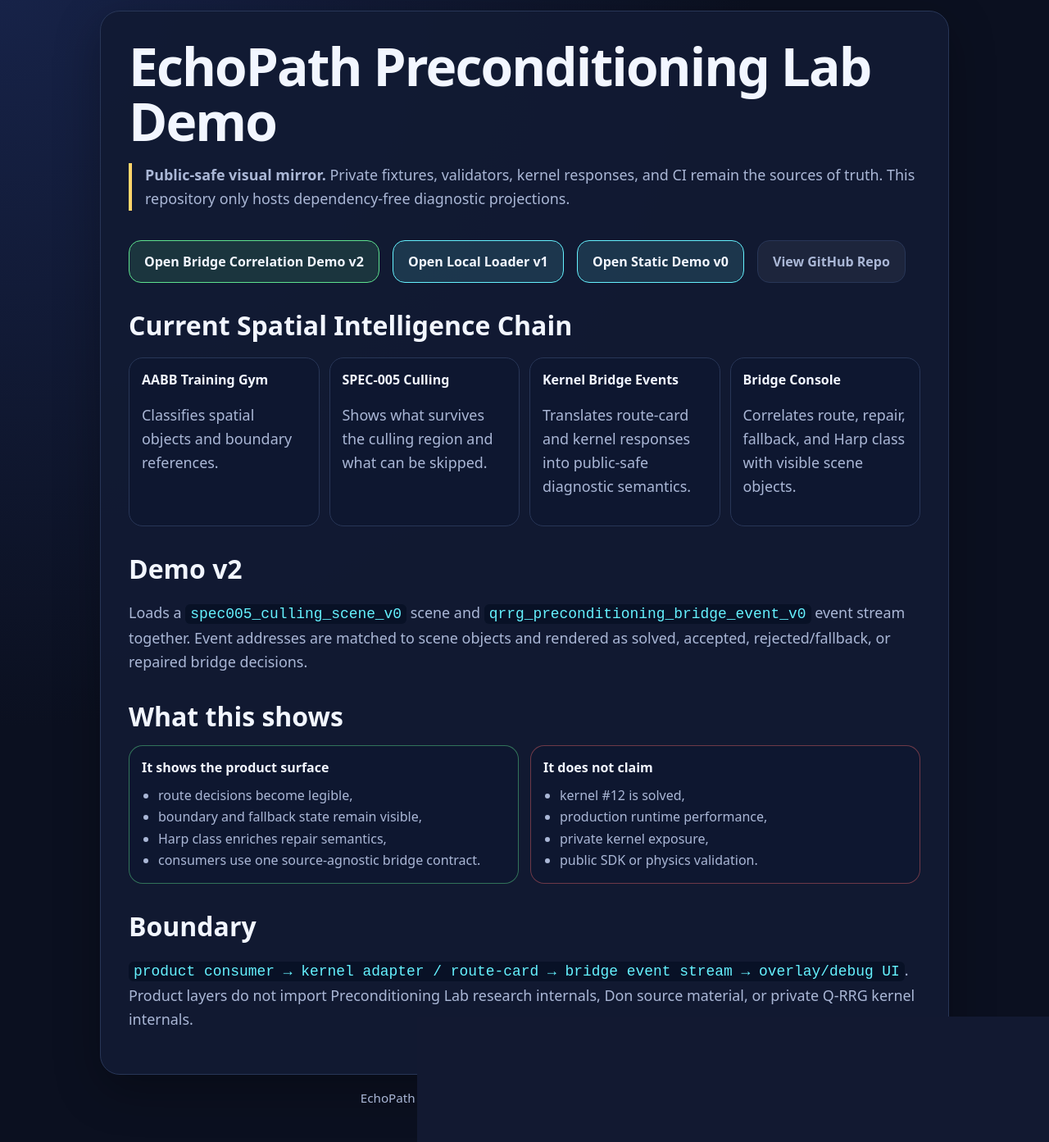
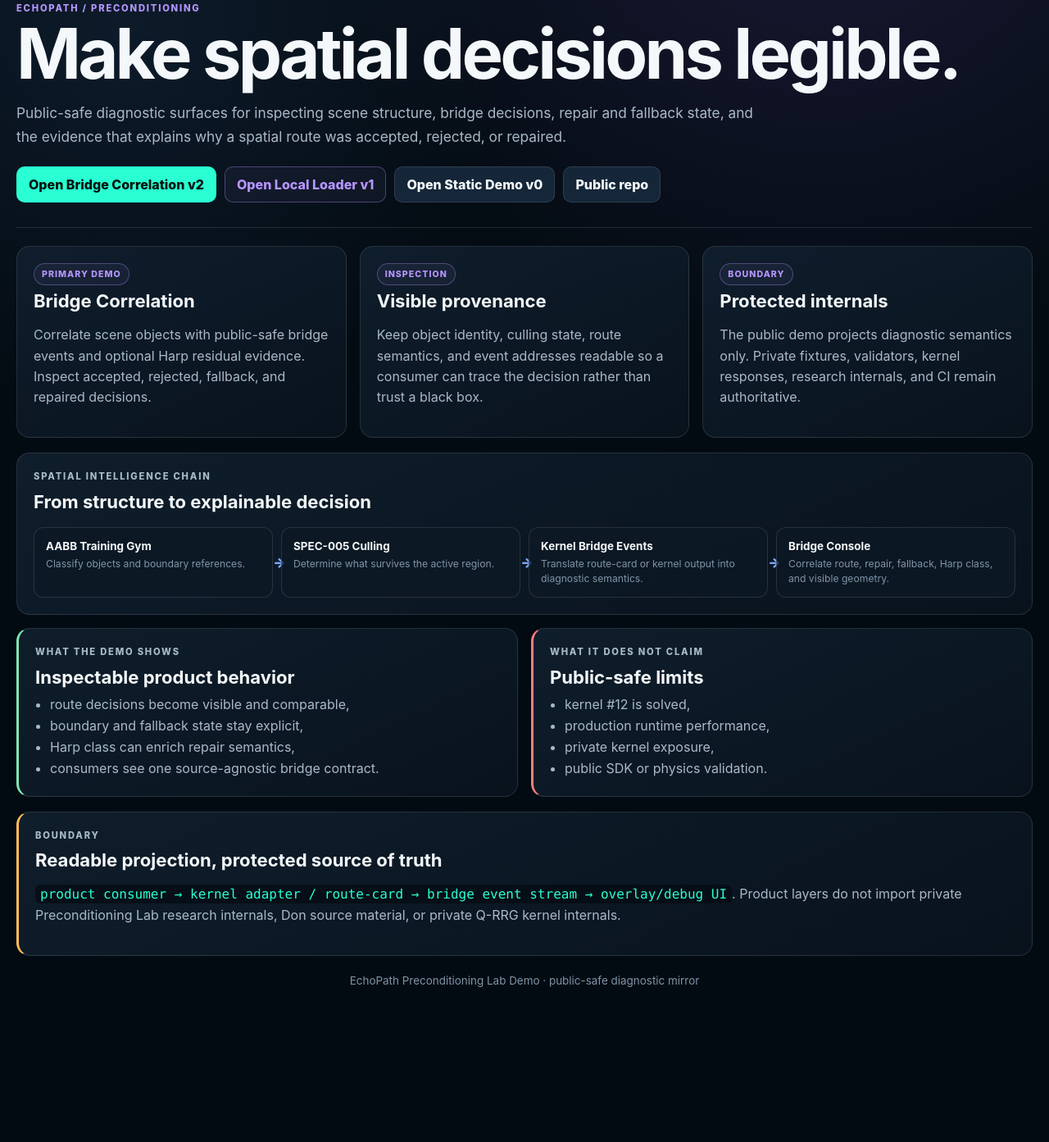
Before and after one commit to EchoPath-Source/Preconditioning-Lab-Demo, a plain HTML site: page index.html in a window 1280 px wide. Shown: the part 31-1424 px from the top of the page at 82% size. After the commit the page ends 1299 px from the top, so only its background shows below. Drawn offline with Linux system fonts and the light colour scheme.

Commit message:
Redesign Preconditioning demo hub with Living Spatial Systems

```diff
--- a/index.html
+++ b/index.html
@@ -3,57 +3,62 @@
 <head>
   <meta charset="utf-8" />
   <meta name="viewport" content="width=device-width, initial-scale=1" />
-  <title>EchoPath Preconditioning Lab Demo</title>
+  <title>EchoPath Preconditioning — Public Diagnostic Lab</title>
   <style>
-    :root { color-scheme: dark; --bg:#0b1020; --panel:#121a33; --ink:#f2f6ff; --muted:#aab7d6; --line:#283657; --cyan:#65f2ff; --green:#5ee28f; --gold:#ffd66b; --red:#ff6b6b; }
-    * { box-sizing: border-box; }
-    body { margin: 0; font-family: ui-sans-serif, system-ui, -apple-system, BlinkMacSystemFont, "Segoe UI", sans-serif; background: radial-gradient(circle at top left, #172349, var(--bg) 48%); color: var(--ink); }
-    main { max-width: 1080px; margin: 0 auto; padding: 44px 22px; }
-    .panel { background: rgba(18,26,51,.93); border: 1px solid var(--line); border-radius: 24px; padding: clamp(22px, 4vw, 34px); box-shadow:0 18px 56px rgba(0,0,0,.3); }
-    h1 { margin:0 0 14px; font-size:clamp(2.1rem,5.5vw,4rem); line-height:1.04; letter-spacing:-.03em; }
-    h2 { margin:30px 0 12px; font-size:clamp(1.4rem,3vw,2rem); }
-    p { color:var(--muted); line-height:1.62; font-size:clamp(1rem,2vw,1.12rem); }
-    a.button { display:inline-flex; margin:18px 12px 0 0; padding:14px 18px; border-radius:15px; border:1px solid var(--cyan); color:var(--ink); text-decoration:none; background:rgba(101,242,255,.13); font-weight:650; }
-    a.primary { border-color:var(--green); background:rgba(94,226,143,.13); }
-    a.secondary { border-color:var(--line); background:rgba(255,255,255,.05); color:var(--muted); }
-    .chain { display:grid; grid-template-columns:repeat(4,minmax(0,1fr)); gap:12px; margin-top:18px; }
-    .step,.callout { border:1px solid var(--line); border-radius:17px; padding:15px; background:#0e1730; }
-    .step strong,.callout strong { display:block; color:var(--ink); margin-bottom:7px; }
-    .note { border-left:4px solid var(--gold); padding-left:16px; }
-    .twocol { display:grid; grid-template-columns:1fr 1fr; gap:14px; margin-top:14px; }
-    .yes { border-color:rgba(94,226,143,.45); }.no { border-color:rgba(255,107,107,.4); }
-    code { color:var(--cyan); background:#081126; padding:2px 6px; border-radius:6px; }
-    ul { margin:10px 0 0 20px; color:var(--muted); line-height:1.65; padding:0; }
-    footer { color:var(--muted); margin-top:18px; text-align:center; font-size:.95rem; }
-    @media(max-width:800px){main{padding:24px 14px}.chain,.twocol{grid-template-columns:1fr}a.button{width:100%;justify-content:center}}
+    :root{color-scheme:dark;--bg:#030b12;--panel:#0d1925;--raised:#101f2e;--inset:#071019;--control:#142638;--text:#f4f8fb;--secondary:#a9bac7;--muted:#7f94a8;--line:rgba(232,239,245,.12);--line-strong:rgba(232,239,245,.22);--cyan:#29ffd2;--field:#7ca7ff;--violet:#b695ff;--gold:#ffbd59;--safe:#80e8b2;--danger:#ff7c7c}
+    *{box-sizing:border-box}html{background:var(--bg)}body{margin:0;font-family:Inter,ui-sans-serif,system-ui,-apple-system,BlinkMacSystemFont,"Segoe UI",sans-serif;color:var(--text);background:radial-gradient(circle at 78% -12%,rgba(104,72,168,.22),transparent 34%),radial-gradient(circle at 12% 5%,rgba(62,111,168,.14),transparent 28%),linear-gradient(180deg,#050d15,var(--bg) 46%);min-height:100vh}
+    a{color:inherit}.shell{width:min(1420px,calc(100% - 40px));margin:auto;padding:34px 0 64px}.hero{padding-bottom:30px;border-bottom:1px solid var(--line)}.eyebrow,.kicker{margin:0 0 8px;color:var(--violet);letter-spacing:.16em;text-transform:uppercase;font-size:.7rem;font-weight:850}.hero h1{margin:0;font-size:clamp(2.7rem,7vw,5.3rem);line-height:.96;letter-spacing:-.045em}.lede{max-width:900px;margin:18px 0 0;color:var(--secondary);font-size:1.08rem;line-height:1.65}.actions{display:flex;flex-wrap:wrap;gap:10px;margin-top:22px}.button{display:inline-flex;align-items:center;justify-content:center;min-height:44px;padding:11px 14px;border:1px solid var(--line);border-radius:10px;background:var(--control);text-decoration:none;font-weight:760}.button.primary{background:var(--cyan);color:#03100d;border-color:rgba(41,255,210,.7)}.button.secondary{color:var(--violet);border-color:rgba(182,149,255,.34);background:rgba(182,149,255,.06)}.button:hover{border-color:var(--line-strong);background:#183048}.button.primary:hover{background:#56ffdc}.button:focus-visible{outline:3px solid var(--field);outline-offset:3px}
+    .grid{display:grid;grid-template-columns:repeat(3,minmax(0,1fr));gap:16px;margin-top:22px}.panel{border:1px solid var(--line);border-radius:16px;background:linear-gradient(155deg,rgba(16,31,46,.95),rgba(8,19,29,.97));padding:20px}.panel h2{margin:6px 0 8px;font-size:1.38rem}.panel p,.small{color:var(--secondary);line-height:1.58}.status{display:inline-flex;padding:6px 9px;border:1px solid rgba(182,149,255,.34);border-radius:999px;color:var(--violet);font-size:.66rem;font-weight:850;letter-spacing:.1em;text-transform:uppercase;background:rgba(182,149,255,.06)}
+    .flow{display:grid;grid-template-columns:repeat(4,minmax(0,1fr));gap:10px;margin-top:18px}.step{position:relative;border:1px solid var(--line);border-radius:12px;background:rgba(13,25,37,.72);padding:14px}.step strong{display:block;font-size:.84rem}.step span{display:block;margin-top:5px;color:var(--muted);font-size:.76rem;line-height:1.45}.step:not(:last-child)::after{content:"→";position:absolute;right:-9px;top:50%;transform:translate(50%,-50%);color:var(--field);font-weight:900}
+    .section{margin-top:18px}.split{display:grid;grid-template-columns:1fr 1fr;gap:16px;margin-top:16px}.boundary{border-left:3px solid var(--gold)}.good{border-left:3px solid var(--safe)}.danger{border-left:3px solid var(--danger)}code{font-family:"Geist Mono",ui-monospace,SFMono-Regular,Consolas,monospace;color:var(--cyan);background:rgba(3,11,18,.7);padding:2px 6px;border-radius:6px}ul{margin:8px 0 0 18px;padding:0;color:var(--secondary);line-height:1.62}footer{margin-top:22px;color:var(--muted);text-align:center;font-size:.84rem}
+    @media(max-width:980px){.grid{grid-template-columns:1fr 1fr}.flow{grid-template-columns:1fr 1fr}.step:nth-child(2)::after{display:none}.split{grid-template-columns:1fr}}
+    @media(max-width:700px){.shell{width:min(100% - 28px,1420px);padding-top:22px}.grid,.flow{grid-template-columns:1fr}.step::after{display:none}.actions{flex-direction:column}.button{width:100%}.panel{padding:16px}.hero h1{font-size:clamp(2.55rem,15vw,4.2rem)}}
+    @media(prefers-reduced-motion:reduce){*{scroll-behavior:auto!important;transition:none!important}}
   </style>
 </head>
-<body><main><section class="panel">
-  <h1>EchoPath Preconditioning Lab Demo</h1>
-  <p class="note"><strong>Public-safe visual mirror.</strong> Private fixtures, validators, kernel responses, and CI remain the sources of truth. This repository only hosts dependency-free diagnostic projections.</p>
-  <a class="button primary" href="./visual-diagnostic-demo-v2/">Open Bridge Correlation Demo v2</a>
-  <a class="button" href="./visual-diagnostic-demo-v1/">Open Local Loader v1</a>
-  <a class="button" href="./visual-diagnostic-demo-v0/">Open Static Demo v0</a>
-  <a class="button secondary" href="https://github.com/EchoPath-Source/Preconditioning-Lab-Demo">View GitHub Repo</a>
+<body>
+<main class="shell">
+  <section class="hero">
+    <p class="eyebrow">EchoPath / Preconditioning</p>
+    <h1>Make spatial decisions legible.</h1>
+    <p class="lede">Public-safe diagnostic surfaces for inspecting scene structure, bridge decisions, repair and fallback state, and the evidence that explains why a spatial route was accepted, rejected, or repaired.</p>
+    <div class="actions">
+      <a class="button primary" href="./visual-diagnostic-demo-v2/">Open Bridge Correlation v2</a>
+      <a class="button secondary" href="./visual-diagnostic-demo-v1/">Open Local Loader v1</a>
+      <a class="button" href="./visual-diagnostic-demo-v0/">Open Static Demo v0</a>
+      <a class="button" href="https://github.com/EchoPath-Source/Preconditioning-Lab-Demo">Public repo</a>
+    </div>
+  </section>
 
-  <h2>Current Spatial Intelligence Chain</h2>
-  <div class="chain">
-    <div class="step"><strong>AABB Training Gym</strong><p>Classifies spatial objects and boundary references.</p></div>
-    <div class="step"><strong>SPEC-005 Culling</strong><p>Shows what survives the culling region and what can be skipped.</p></div>
-    <div class="step"><strong>Kernel Bridge Events</strong><p>Translates route-card and kernel responses into public-safe diagnostic semantics.</p></div>
-    <div class="step"><strong>Bridge Console</strong><p>Correlates route, repair, fallback, and Harp class with visible scene objects.</p></div>
-  </div>
+  <section class="grid" aria-label="Preconditioning surfaces">
+    <article class="panel"><span class="status">Primary demo</span><h2>Bridge Correlation</h2><p>Correlate scene objects with public-safe bridge events and optional Harp residual evidence. Inspect accepted, rejected, fallback, and repaired decisions.</p></article>
+    <article class="panel"><span class="status">Inspection</span><h2>Visible provenance</h2><p>Keep object identity, culling state, route semantics, and event addresses readable so a consumer can trace the decision rather than trust a black box.</p></article>
+    <article class="panel"><span class="status">Boundary</span><h2>Protected internals</h2><p>The public demo projects diagnostic semantics only. Private fixtures, validators, kernel responses, research internals, and CI remain authoritative.</p></article>
+  </section>
 
-  <h2>Demo v2</h2>
-  <p>Loads a <code>spec005_culling_scene_v0</code> scene and <code>qrrg_preconditioning_bridge_event_v0</code> event stream together. Event addresses are matched to scene objects and rendered as solved, accepted, rejected/fallback, or repaired bridge decisions.</p>
+  <section class="panel section">
+    <p class="kicker">Spatial intelligence chain</p>
+    <h2>From structure to explainable decision</h2>
+    <div class="flow">
+      <div class="step"><strong>AABB Training Gym</strong><span>Classify objects and boundary references.</span></div>
+      <div class="step"><strong>SPEC-005 Culling</strong><span>Determine what survives the active region.</span></div>
+      <div class="step"><strong>Kernel Bridge Events</strong><span>Translate route-card or kernel output into diagnostic semantics.</span></div>
+      <div class="step"><strong>Bridge Console</strong><span>Correlate route, repair, fallback, Harp class, and visible geometry.</span></div>
+    </div>
+  </section>
 
-  <h2>What this shows</h2>
-  <div class="twocol">
-    <div class="callout yes"><strong>It shows the product surface</strong><ul><li>route decisions become legible,</li><li>boundary and fallback state remain visible,</li><li>Harp class enriches repair semantics,</li><li>consumers use one source-agnostic bridge contract.</li></ul></div>
-    <div class="callout no"><strong>It does not claim</strong><ul><li>kernel #12 is solved,</li><li>production runtime performance,</li><li>private kernel exposure,</li><li>public SDK or physics validation.</li></ul></div>
-  </div>
+  <section class="split section">
+    <article class="panel good"><p class="kicker">What the demo shows</p><h2>Inspectable product behavior</h2><ul><li>route decisions become visible and comparable,</li><li>boundary and fallback state stay explicit,</li><li>Harp class can enrich repair semantics,</li><li>consumers see one source-agnostic bridge contract.</li></ul></article>
+    <article class="panel danger"><p class="kicker">What it does not claim</p><h2>Public-safe limits</h2><ul><li>kernel #12 is solved,</li><li>production runtime performance,</li><li>private kernel exposure,</li><li>public SDK or physics validation.</li></ul></article>
+  </section>
 
-  <h2>Boundary</h2>
-  <p><code>product consumer → kernel adapter / route-card → bridge event stream → overlay/debug UI</code>. Product layers do not import Preconditioning Lab research internals, Don source material, or private Q-RRG kernel internals.</p>
-</section><footer>EchoPath Preconditioning Lab Demo · public-safe mirror</footer></main></body>
+  <section class="panel boundary section">
+    <p class="kicker">Boundary</p>
+    <h2>Readable projection, protected source of truth</h2>
+    <p class="small"><code>product consumer → kernel adapter / route-card → bridge event stream → overlay/debug UI</code>. Product layers do not import private Preconditioning Lab research internals, Don source material, or private Q-RRG kernel internals.</p>
+  </section>
+
+  <footer>EchoPath Preconditioning Lab Demo · public-safe diagnostic mirror</footer>
+</main>
+</body>
 </html>
```
